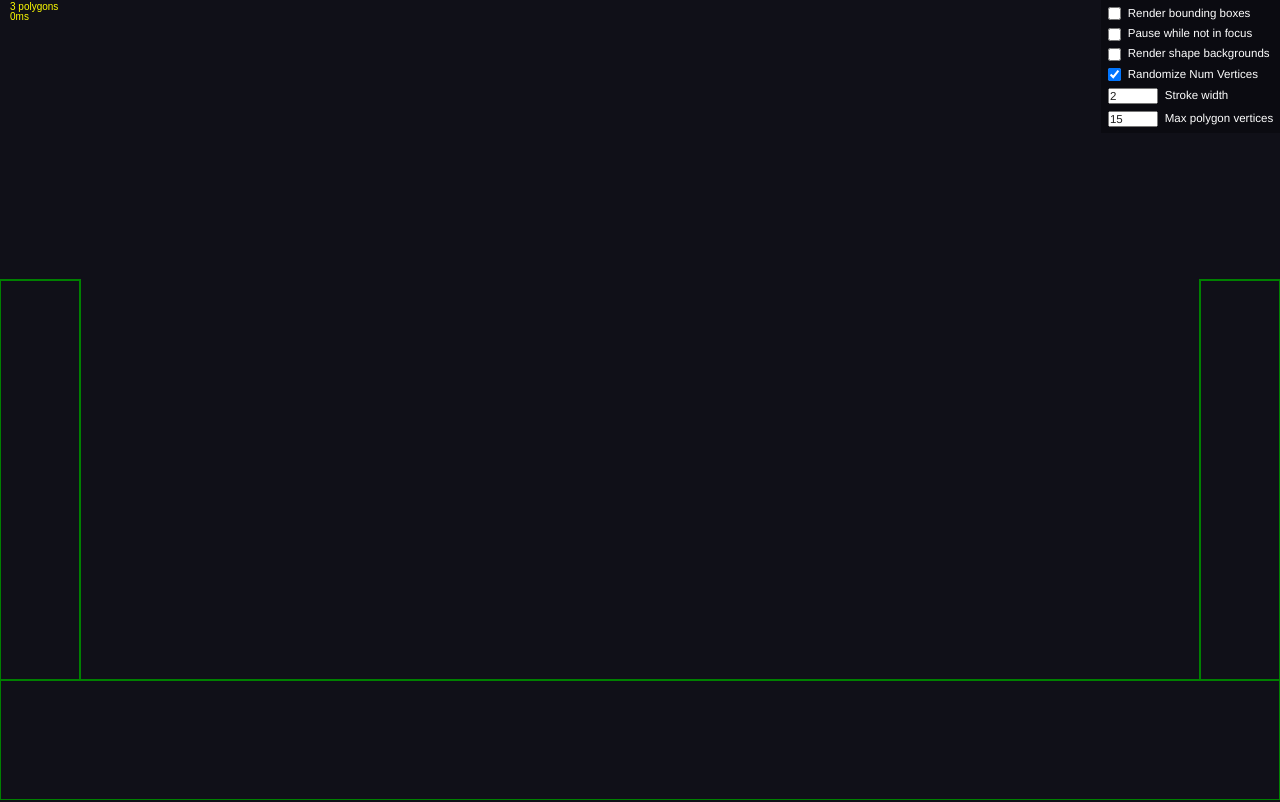
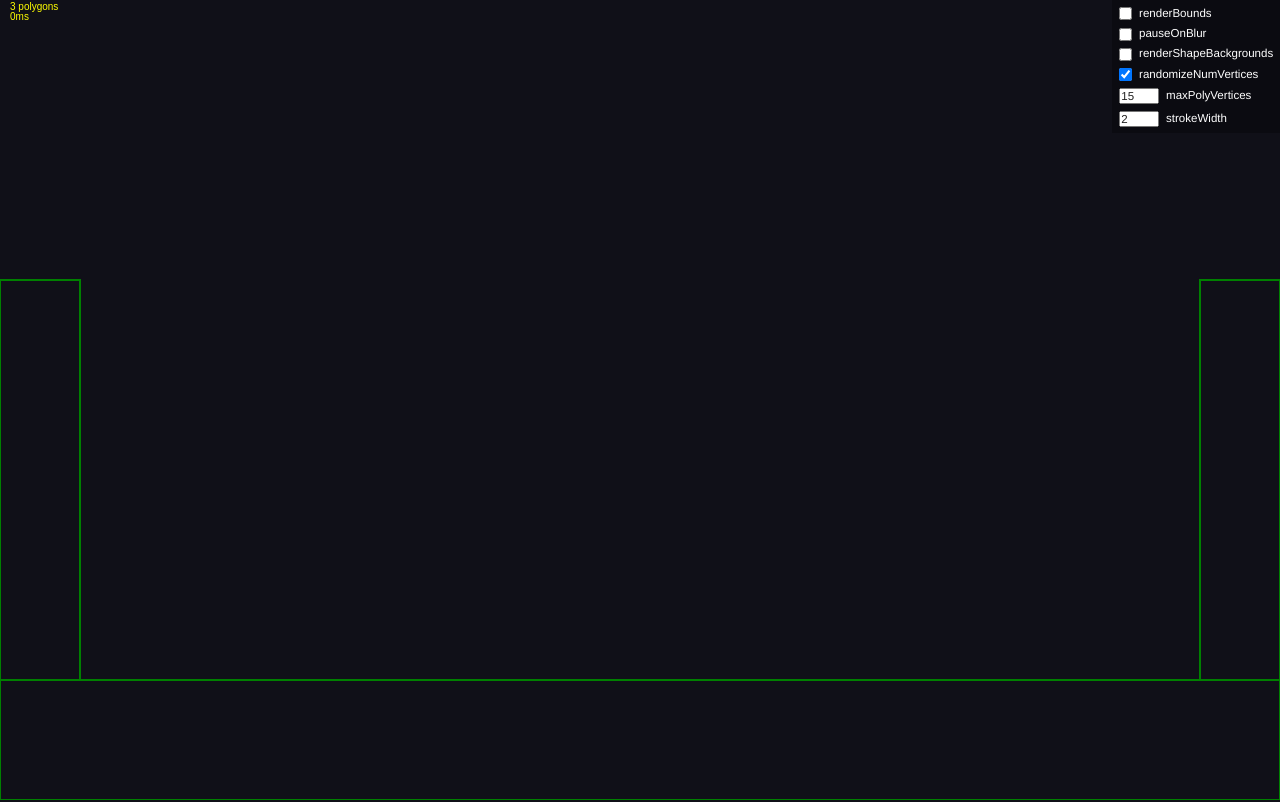
Before and after one commit to Robby6Strings/polyCollisions, a website built with Vite: page index.html in a window 1280 px wide. Built offline with nearby package versions, Linux system fonts and the light colour scheme.

Commit message:
code tidy-ups

```diff
--- a/src/main.ts
+++ b/src/main.ts
@@ -1,11 +1,11 @@
+import "./style.css"
 import { SAT } from "./collisions"
-import "./style.css"
 import { createPolygon, Polygon } from "./polygon"
 import { Vec2 } from "./vec"
-import { options, renderOptionsUI } from "./options"
+import { options, createOptionsUI } from "./options"
 import { inputs } from "./inputs"
 
-renderOptionsUI()
+document.body.appendChild(createOptionsUI())
 
 let loopRef = 0,
   frameStartTime = 0,
@@ -17,7 +17,8 @@ canvas.height = window.innerHeight
 document.body.appendChild(canvas)
 const ctx = canvas.getContext("2d")
 
-function createWalls() {
+//create walls
+{
   const floorVertices: Array<Vec2> = [
     new Vec2(-window.innerWidth / 2, -40),
     new Vec2(window.innerWidth / 2, -40),
@@ -49,16 +50,38 @@ function createWalls() {
   wall2.isStatic = true
   shapes.push(wall2)
 }
-createWalls()
+//event listeners
+{
+  window.addEventListener("blur", () => {
+    if (options.pauseOnBlur) cancelAnimationFrame(loopRef)
+  })
+  window.addEventListener("focus", () => {
+    if (options.pauseOnBlur) tick()
+  })
 
-function cullOutOfBoundsShapes() {
-  shapes = shapes.filter((s) => {
-    return (
-      s.position.x < window.innerWidth + 100 &&
-      s.position.x > -100 &&
-      s.position.y < window.innerHeight + 100 &&
-      s.position.y > -100
-    )
+  function toggleMouseInput(btn: number, val: boolean) {
+    inputs[btn == 0 ? "m0" : "m1"] = val
+  }
+
+  canvas.addEventListener("mousedown", (event) => {
+    toggleMouseInput(event.button, true)
+  })
+  canvas.addEventListener("mouseup", (event) => {
+    toggleMouseInput(event.button, false)
+  })
+  canvas.addEventListener("contextmenu", (event) => {
+    event.preventDefault()
+  })
+
+  window.addEventListener("resize", () => {
+    canvas.width = window.innerWidth
+    canvas.height = window.innerHeight
+  })
+
+  canvas.addEventListener("mousemove", (e) => {
+    const x = e.clientX
+    const y = e.clientY
+    inputs.mPos = new Vec2(x, y)
   })
 }
 
@@ -108,7 +131,15 @@ function handleCollisions() {
 }
 
 function update() {
-  cullOutOfBoundsShapes()
+  //cull offscreen shapes
+  shapes = shapes.filter((s) => {
+    return (
+      s.position.x < window.innerWidth + 100 &&
+      s.position.x > -100 &&
+      s.position.y < window.innerHeight + 100 &&
+      s.position.y > -100
+    )
+  })
   updatePhysics()
   handleCollisions()
 }
@@ -138,35 +169,3 @@ function tick() {
 }
 
 tick()
-
-window.addEventListener("blur", () => {
-  if (options.pauseOnBlur) cancelAnimationFrame(loopRef)
-})
-window.addEventListener("focus", () => {
-  if (options.pauseOnBlur) tick()
-})
-
-function toggleMouseInput(btn: number, val: boolean) {
-  inputs[btn == 0 ? "m0" : "m1"] = val
-}
-
-canvas.addEventListener("mousedown", (event) => {
-  toggleMouseInput(event.button, true)
-})
-canvas.addEventListener("mouseup", (event) => {
-  toggleMouseInput(event.button, false)
-})
-canvas.addEventListener("contextmenu", (event) => {
-  event.preventDefault()
-})
-
-window.addEventListener("resize", () => {
-  canvas.width = window.innerWidth
-  canvas.height = window.innerHeight
-})
-
-canvas.addEventListener("mousemove", (e) => {
-  const x = e.clientX
-  const y = e.clientY
-  inputs.mPos = new Vec2(x, y)
-})
--- a/src/options.ts
+++ b/src/options.ts
@@ -1,97 +1,43 @@
 export const options = {
-  strokeWidth: 2,
   renderBounds: false,
   pauseOnBlur: false,
   renderShapeBackgrounds: false,
   randomizeNumVertices: true,
   maxPolyVertices: 15,
-  renderUI: (el: HTMLElement) => {
-    Object.values(optionHtmlElements.togglers).forEach((item) =>
-      el.append(item)
-    )
-    Object.values(optionHtmlElements.valueSetters).forEach((item) =>
-      el.append(item)
-    )
-  },
-}
-const optionHtmlElements = {
-  togglers: {
-    renderBounds: createOptionToggler("renderBounds", "Render bounding boxes"),
-    pauseOnBlur: createOptionToggler("pauseOnBlur", "Pause while not in focus"),
-    renderShapeBackgrounds: createOptionToggler(
-      "renderShapeBackgrounds",
-      "Render shape backgrounds"
-    ),
-    randomizeNumVertices: createOptionToggler(
-      "randomizeNumVertices",
-      "Randomize Num Vertices"
-    ),
-  },
-  valueSetters: {
-    shapeStrokeWidth: createOptionValueSetter("strokeWidth", "Stroke width"),
-    maxPolyVertices: createOptionValueSetter(
-      "maxPolyVertices",
-      "Max polygon vertices"
-    ),
-  },
+  strokeWidth: 2,
 }
 
-export function createOptionToggler(
-  optionKey: string,
-  lblText: string
-): HTMLElement {
-  const checkbox = Object.assign(document.createElement("input"), {
+function createOptionElement(optionKey: string, val: any): HTMLElement {
+  const el = Object.assign(document.createElement("input"), {
     id: optionKey,
-    type: "checkbox",
-    //@ts-ignore
-    checked: options[optionKey],
+    type: typeof val === "boolean" ? "checkbox" : "number",
+    [typeof val === "boolean" ? "checked" : "value"]: val,
     onchange: () => {
-      //@ts-ignore
-      options[optionKey] = checkbox.checked
+      Object.assign(options, {
+        [optionKey]: typeof val === "boolean" ? el.checked : el.value,
+      })
     },
   })
-  const lbl = Object.assign(document.createElement("label"), {
-    innerText: lblText,
-  })
-  lbl.htmlFor = checkbox.id
 
-  const wrapperEl = Object.assign(document.createElement("div"), {
-    className: "option",
-  })
-  wrapperEl.append(checkbox, lbl)
+  const lbl = document.createElement("label")
+  lbl.innerText = optionKey
+  lbl.htmlFor = el.id
+
+  const wrapperEl = document.createElement("div")
+  wrapperEl.className = "option"
+  wrapperEl.append(el, lbl)
+
   return wrapperEl
 }
 
-export function createOptionValueSetter(
-  optionKey: string,
-  lblText: string
-): HTMLElement {
-  const input = Object.assign(document.createElement("input"), {
-    id: optionKey,
-    type: "number",
-    //@ts-ignore
-    value: options[optionKey],
-    onchange: () => {
-      //@ts-ignore
-      options[optionKey] = input.value
-    },
-  })
-  const lbl = Object.assign(document.createElement("label"), {
-    innerText: lblText,
-  })
-  lbl.htmlFor = input.id
-
-  const wrapperEl = Object.assign(document.createElement("div"), {
-    className: "option",
-  })
-  wrapperEl.append(input, lbl)
-  return wrapperEl
-}
-
-export function renderOptionsUI() {
+export function createOptionsUI() {
   const optsBox = Object.assign(document.createElement("div"), {
     className: "options",
   })
-  document.body.appendChild(optsBox)
-  options.renderUI(optsBox)
+  optsBox.append(
+    ...Object.entries(options).map(([key, val]) =>
+      createOptionElement(key, val)
+    )
+  )
+  return optsBox
 }
--- a/src/style.css
+++ b/src/style.css
@@ -12,7 +12,7 @@ input {
   vertical-align: middle;
   margin-right: .5rem;
   color: #222;
-  max-width: 50px;
+  max-width: 40px;
 }
 
 body {
@@ -31,6 +31,5 @@ body {
   gap: .5rem;
 
   padding: .5rem;
-  margin-bottom: .5rem;
   background-color: rgba(0,0,0,.3);
 }
```
